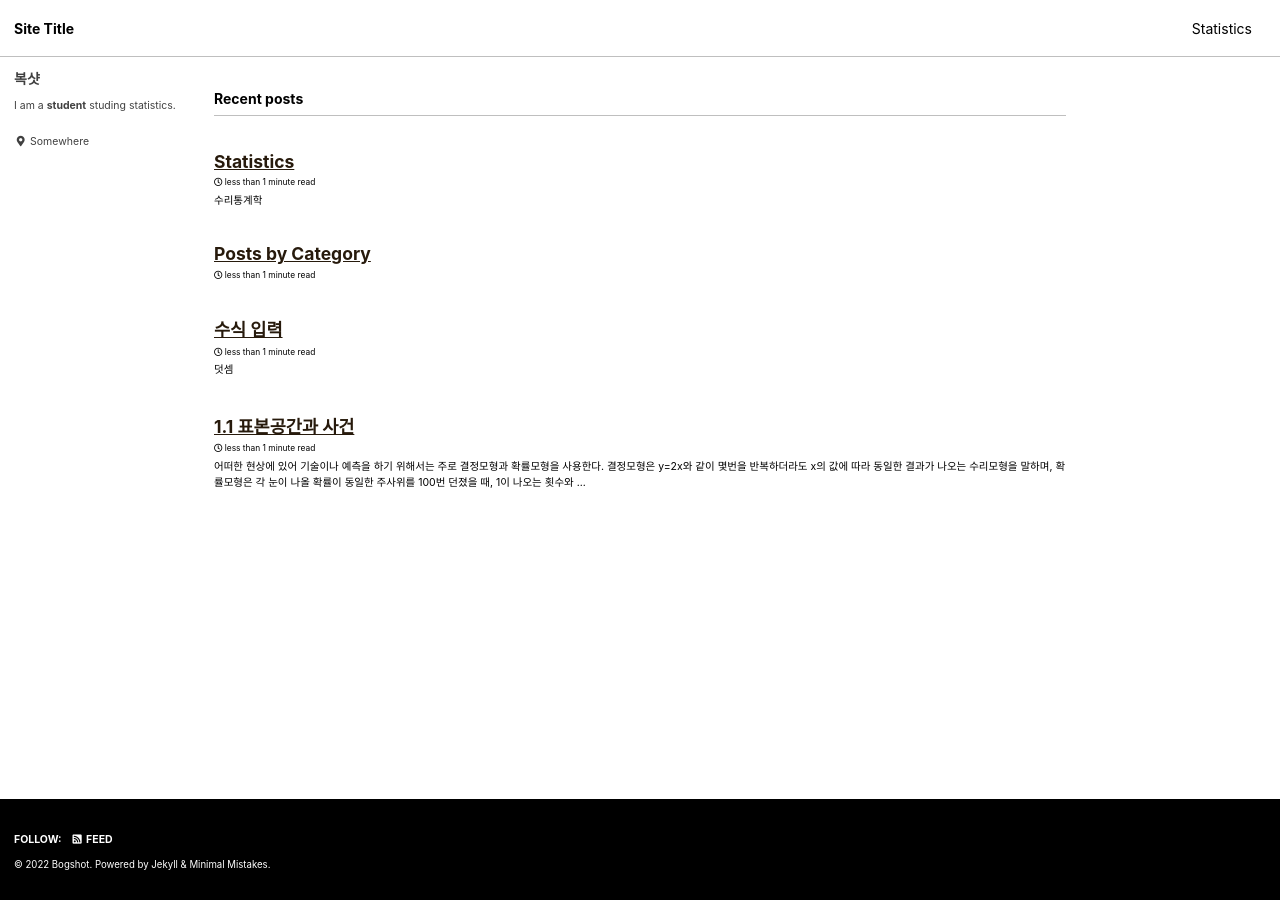
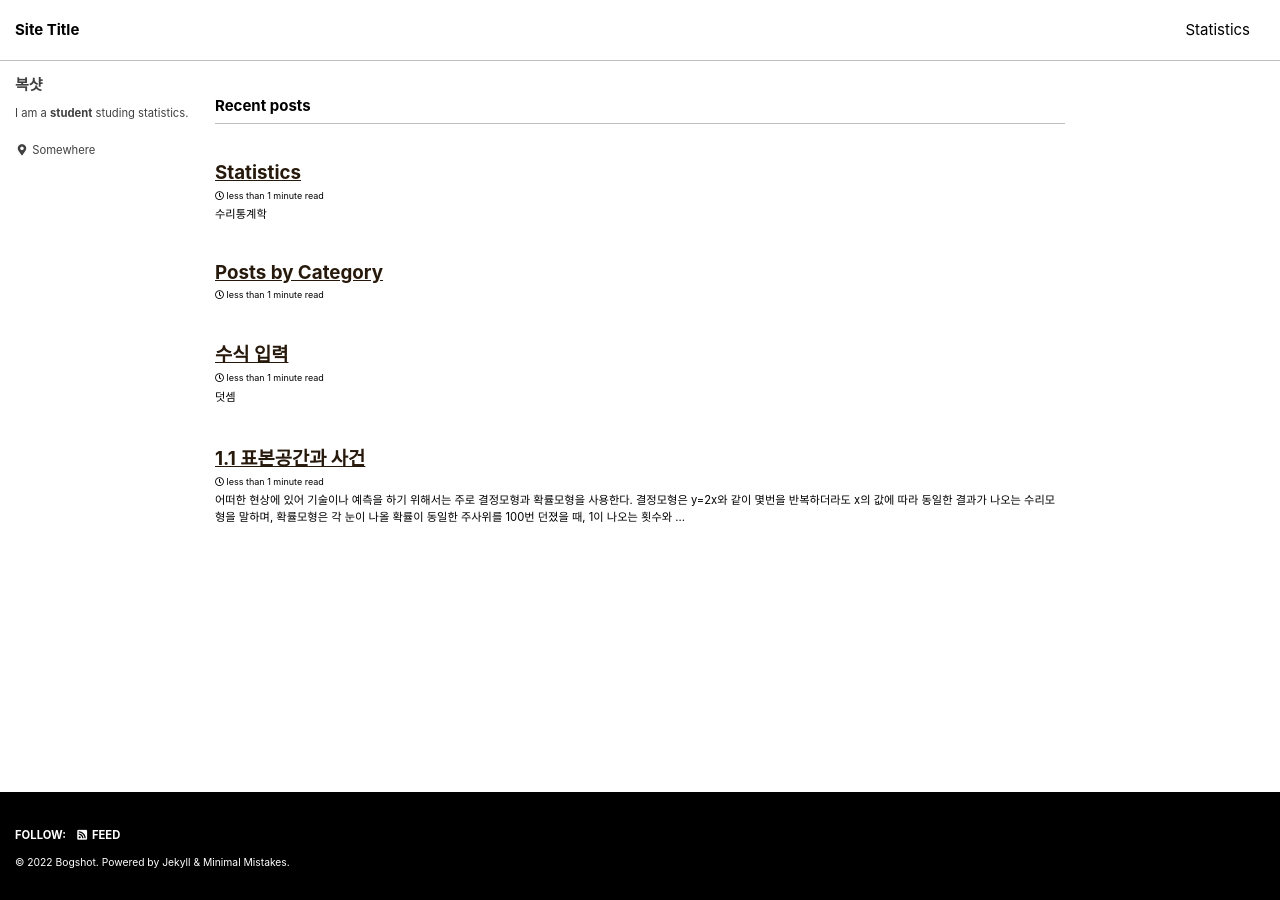
Before and after one commit to Bogshot/bogshot.github.io, a Jekyll site: the page built from index.html, in a window 1280 px wide. Built offline with Jekyll 4.4.1, drawn with Linux system fonts in a browser that asks for light colours; cached includes are drawn as plain includes; the list of posts is cut into pages by our own code.

Commit message:
Update _reset.scss

```diff
--- a/_sass/minimal-mistakes/_reset.scss
+++ b/_sass/minimal-mistakes/_reset.scss
@@ -8,18 +8,18 @@ html {
   /* apply a natural box layout model to all elements */
   box-sizing: border-box;
   background-color: $background-color;
-  font-size: 14px;
+  font-size: 15px;
 
   @include breakpoint($medium) {
-    font-size: 14px;
+    font-size: 15px;
   }
 
   @include breakpoint($large) {
-    font-size: 14px;
+    font-size: 15px;
   }
 
   @include breakpoint($x-large) {
-    font-size: 14px;
+    font-size: 15px;
   }
 
   -webkit-text-size-adjust: 100%;
```
